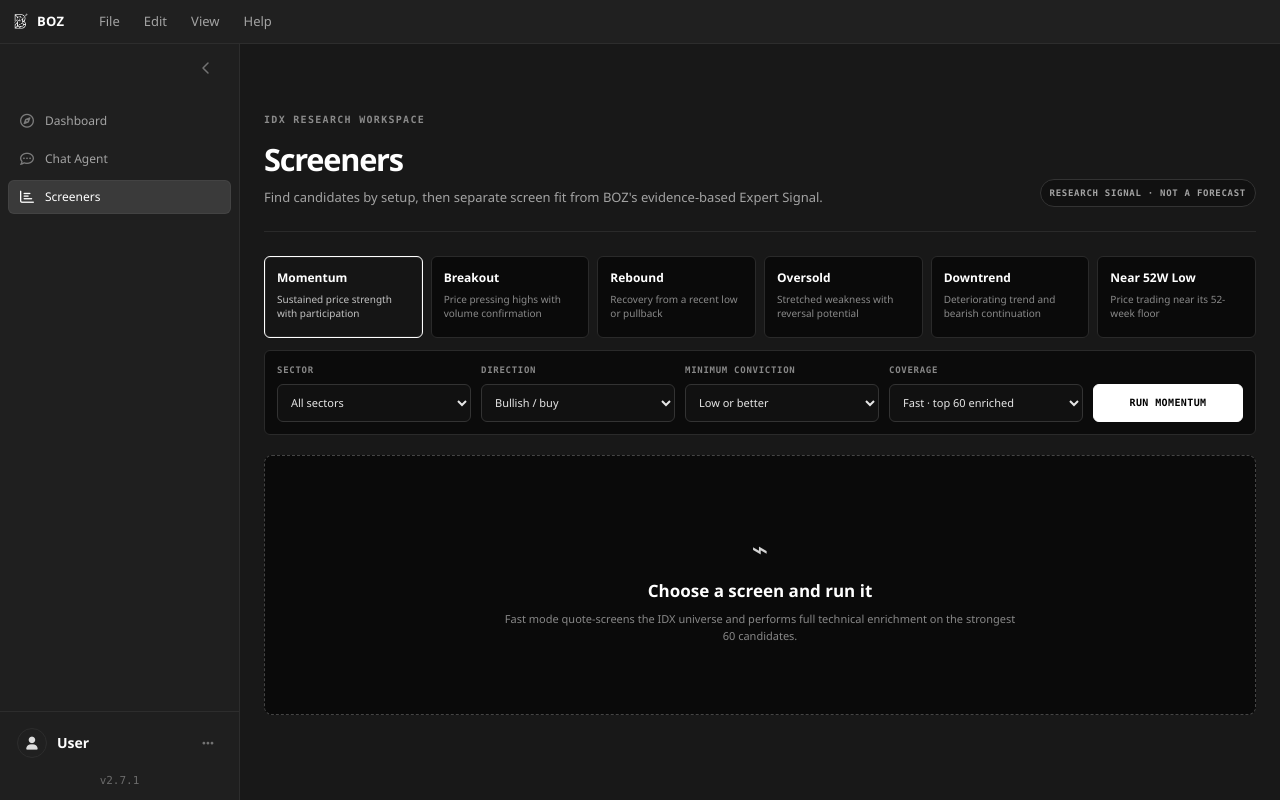
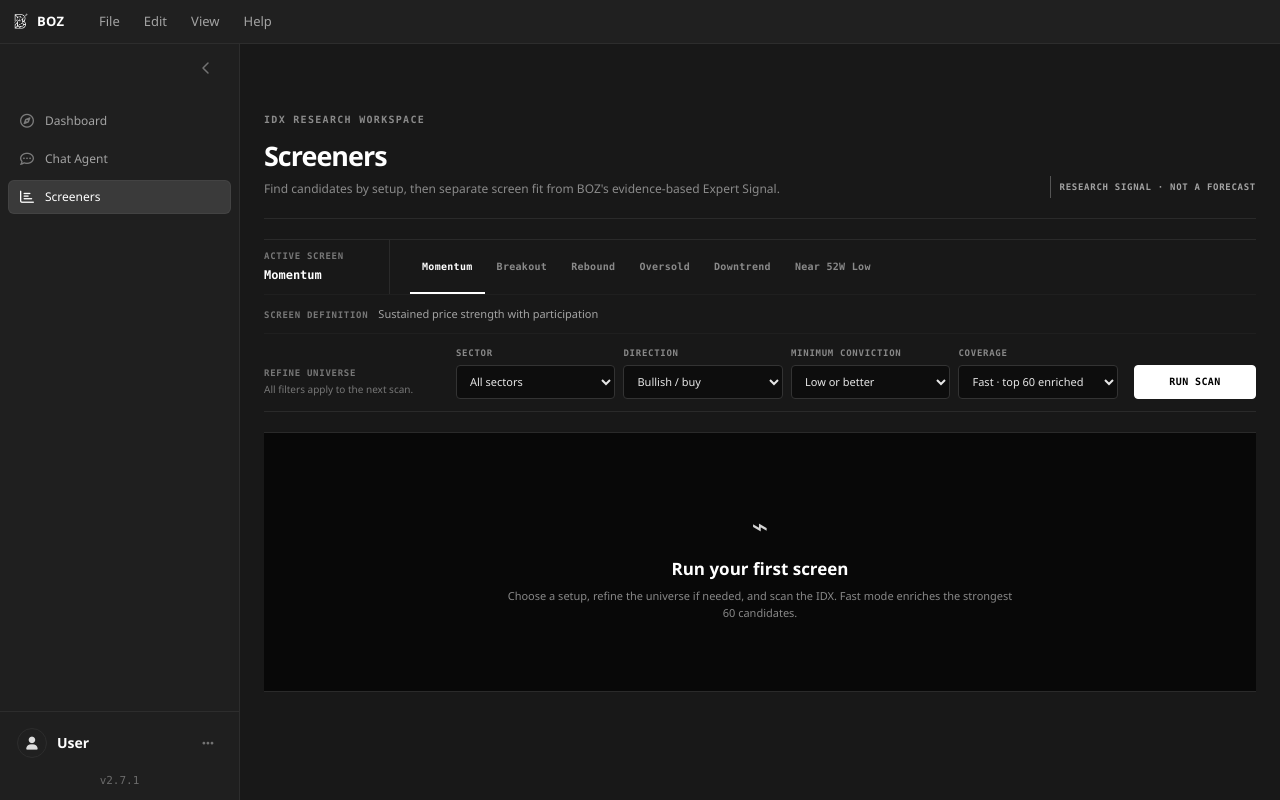
Before and after one commit to AlGhozaliRamadhan/BOZ, a Next.js app: page /idx-scanner in a window 1280 px wide. Built offline with nearby package versions, Linux system fonts and the light colour scheme.

Commit message:
Refine IDX screener research layout

```diff
--- a/src/app/idx-scanner/page.tsx
+++ b/src/app/idx-scanner/page.tsx
@@ -144,7 +144,7 @@ export default function IdxScannerPage() {
   return (
     <div className="screeners-page animate-fadeIn">
       <header className="screeners-header">
-        <div>
+        <div className="screeners-header__copy">
           <div className="screeners-eyebrow">IDX research workspace</div>
           <h1>Screeners</h1>
           <p>Find candidates by setup, then separate screen fit from BOZ&apos;s evidence-based Expert Signal.</p>
@@ -152,7 +152,13 @@ export default function IdxScannerPage() {
         <div className="screeners-disclaimer">Research signal · not a forecast</div>
       </header>
 
-      <section className="screeners-presets" aria-label="Screener presets">
+      <section className="screeners-workbench" aria-label="Screener setup">
+        <div className="screeners-template-bar">
+          <div className="screeners-template-bar__current">
+            <span>Active screen</span>
+            <strong>{selectedPreset.label}</strong>
+          </div>
+          <div className="screeners-presets" aria-label="Screener presets">
             {PRESETS.map(item => (
               <button
                 key={item.value}
@@ -160,14 +166,25 @@ export default function IdxScannerPage() {
                 className={`screeners-preset${preset === item.value ? ' is-active' : ''}`}
                 onClick={() => setPreset(item.value)}
                 disabled={loading}
+                aria-pressed={preset === item.value}
+                title={item.description}
               >
-            <span>{item.label}</span>
-            <small>{item.description}</small>
+                {item.label}
               </button>
             ))}
-      </section>
+          </div>
+        </div>
+        <p className="screeners-preset-description">
+          <span>Screen definition</span>
+          {selectedPreset.description}
+        </p>
 
-      <section className="screeners-control-panel" aria-label="Scan controls">
+        <div className="screeners-control-panel" aria-label="Scan controls">
+          <div className="screeners-control-panel__heading">
+            <span>Refine universe</span>
+            <small>All filters apply to the next scan.</small>
+          </div>
+          <div className="screeners-controls">
             <label>
               <span>Sector</span>
               <select value={sector} onChange={event => setSector(event.target.value)} disabled={loading}>
@@ -197,9 +214,11 @@ export default function IdxScannerPage() {
                 <option value="deep">Deep · full universe</option>
               </select>
             </label>
+          </div>
           <button type="button" className={`screeners-run${loading ? ' is-cancel' : ''}`} onClick={handleScan}>
-          {loading ? 'Cancel scan' : `Run ${selectedPreset.label}`}
+            {loading ? 'Cancel scan' : 'Run scan'}
           </button>
+        </div>
       </section>
 
       {mode === 'deep' && !loading && (
@@ -225,32 +244,33 @@ export default function IdxScannerPage() {
       )}
 
       {response && !loading && !error && (
-        <>
-          <section className="screeners-summary" aria-label="Scan summary">
-            <article>
-              <span>Matches</span>
-              <strong>{response.results.length}</strong>
-              <small>{response.query.preset.replaceAll('_', ' ')}</small>
-            </article>
-            <article>
-              <span>Enriched</span>
-              <strong>{response.meta.enrichedCount}</strong>
-              <small>of {response.meta.universeCount} symbols</small>
-            </article>
-            <article>
-              <span>Active setups</span>
-              <strong>{response.summary.buyCount + response.summary.sellCount}</strong>
-              <small>{response.summary.buyCount} buy · {response.summary.sellCount} sell across enriched</small>
-            </article>
-            <article>
-              <span>Average signal</span>
-              <strong>{signed(response.summary.averageScore, 0)}</strong>
-              <small>-100 bearish · +100 bullish</small>
-            </article>
-          </section>
+        <section className="screeners-results" aria-label="Screener results">
+          <header className="screeners-results__header">
+            <div>
+              <span className="screeners-results__eyebrow">Scan results</span>
+              <div className="screeners-results__title">
+                <h2>{response.results.length} {response.results.length === 1 ? 'match' : 'matches'}</h2>
+                <span>{selectedPreset.label} · {response.query.direction === 'any' ? 'all directions' : `${response.query.direction} signals`}</span>
+              </div>
+            </div>
+            <dl className="screeners-results__metrics">
+              <div>
+                <dt>Enriched</dt>
+                <dd>{response.meta.enrichedCount}<small> / {response.meta.universeCount}</small></dd>
+              </div>
+              <div>
+                <dt>Active setups</dt>
+                <dd>{response.summary.buyCount + response.summary.sellCount}</dd>
+              </div>
+              <div>
+                <dt>Average signal</dt>
+                <dd className={response.summary.averageScore > 0 ? 'is-positive' : response.summary.averageScore < 0 ? 'is-negative' : undefined}>{signed(response.summary.averageScore, 0)}</dd>
+              </div>
+            </dl>
+          </header>
 
-          <section className="screeners-breadth">
-            <div>
+          <div className="screeners-breadth">
+            <div className="screeners-breadth__label">
               <span>Market breadth</span>
               <strong>{response.summary.breadthSignal}</strong>
             </div>
@@ -261,10 +281,10 @@ export default function IdxScannerPage() {
               {response.meta.partial && <span className="is-warning">Partial coverage</span>}
               {response.meta.cacheHit && <span>Cached result</span>}
             </div>
-          </section>
+          </div>
 
           {sortedResults.length > 0 ? (
-            <section className="screeners-results" aria-label="Screener results">
+            <>
               <div className="screeners-table-wrap">
                 <table className="screeners-table">
                   <thead>
@@ -346,21 +366,21 @@ export default function IdxScannerPage() {
                 <span>Completed {new Date(response.meta.completedAt).toLocaleString()}</span>
                 <span>{response.meta.skippedCount} unavailable symbols</span>
               </footer>
-            </section>
+            </>
           ) : (
-            <section className="screeners-empty">
+            <section className="screeners-empty screeners-empty--no-matches">
               <h2>No candidates met every filter</h2>
               <p>Try lowering minimum conviction, selecting any direction, or switching to deep coverage.</p>
             </section>
           )}
-        </>
+        </section>
       )}
 
       {!response && !loading && !error && (
         <section className="screeners-empty screeners-empty--initial">
           <div className="screeners-empty__icon">⌁</div>
-          <h2>Choose a screen and run it</h2>
-          <p>Fast mode quote-screens the IDX universe and performs full technical enrichment on the strongest 60 candidates.</p>
+          <h2>Run your first screen</h2>
+          <p>Choose a setup, refine the universe if needed, and scan the IDX. Fast mode enriches the strongest 60 candidates.</p>
         </section>
       )}
     </div>
--- a/src/app/styles/components.css
+++ b/src/app/styles/components.css
@@ -1783,6 +1783,356 @@
   .screeners-breadth { align-items: flex-start; flex-direction: column; }
   .screeners-breadth__meta { justify-content: flex-start; }
   .screeners-results-footer { flex-direction: column; }
+}
+
+/* === SCREENERS: TABLE-FIRST RESEARCH WORKSPACE ============================ */
+.screeners-header {
+  padding-bottom: var(--space-5);
+}
+
+.screeners-header__copy { min-width: 0; }
+
+.screeners-header h1 {
+  margin: 6px 0 3px;
+  font-size: clamp(1.5rem, 2.1vw, 2rem);
+  font-weight: 700;
+  letter-spacing: -0.035em;
+}
+
+.screeners-header p {
+  max-width: 640px;
+  color: #8a8a8a;
+  font-size: 12px;
+  line-height: 1.5;
+}
+
+.screeners-disclaimer {
+  border: 0;
+  border-left: 1px solid #555555;
+  border-radius: 0;
+  background: transparent;
+  padding: 4px 0 4px 9px;
+}
+
+.screeners-workbench {
+  margin-top: var(--space-5);
+  border-top: 1px solid #2a2a2a;
+  border-bottom: 1px solid #2a2a2a;
+}
+
+.screeners-template-bar {
+  min-height: 54px;
+  display: flex;
+  align-items: stretch;
+  gap: var(--space-5);
+}
+
+.screeners-template-bar__current {
+  min-width: 126px;
+  display: flex;
+  flex-direction: column;
+  justify-content: center;
+  gap: 2px;
+  border-right: 1px solid #2a2a2a;
+  padding-right: var(--space-5);
+}
+
+.screeners-template-bar__current span,
+.screeners-preset-description span,
+.screeners-control-panel__heading span,
+.screeners-results__eyebrow,
+.screeners-results__metrics dt,
+.screeners-breadth__label > span {
+  color: #777777;
+  font-family: var(--font-mono);
+  font-size: 9px;
+  font-weight: 800;
+  letter-spacing: 0.08em;
+  text-transform: uppercase;
+}
+
+.screeners-template-bar__current strong {
+  color: #ffffff;
+  font-family: var(--font-mono);
+  font-size: 12px;
+  font-weight: 800;
+}
+
+.screeners-presets {
+  min-width: 0;
+  display: flex;
+  align-items: stretch;
+  overflow-x: auto;
+  gap: 0;
+  margin-top: 0;
+  scrollbar-color: #333333 transparent;
+}
+
+.screeners-preset {
+  min-height: 100%;
+  flex: 0 0 auto;
+  display: block;
+  border: 0;
+  border-bottom: 2px solid transparent;
+  border-radius: 0;
+  background: transparent;
+  color: #8a8a8a;
+  font-family: var(--font-mono);
+  font-size: 10px;
+  font-weight: 800;
+  letter-spacing: 0.03em;
+  padding: 0 12px;
+  text-align: center;
+  transition: border-color var(--duration-fast) ease, color var(--duration-fast) ease, background var(--duration-fast) ease;
+}
+
+.screeners-preset:hover:not(:disabled) {
+  border-color: transparent;
+  background: #111111;
+  color: #ffffff;
+  transform: none;
+}
+
+.screeners-preset.is-active {
+  border-color: #ffffff;
+  background: transparent;
+  box-shadow: none;
+  color: #ffffff;
+}
+
+.screeners-preset-description {
+  min-height: 36px;
+  display: flex;
+  align-items: baseline;
+  gap: 10px;
+  margin: 0;
+  border-top: 1px solid #1f1f1f;
+  color: #a3a3a3;
+  font-size: 11px;
+  padding: 10px 0;
+}
+
+.screeners-preset-description span { flex-shrink: 0; }
+
+.screeners-control-panel {
+  display: grid;
+  grid-template-columns: minmax(130px, 0.42fr) minmax(0, 1.58fr) auto;
+  align-items: end;
+  gap: var(--space-4);
+  margin: 0;
+  border: 0;
+  border-top: 1px solid #1f1f1f;
+  border-radius: 0;
+  background: transparent;
+  padding: 12px 0;
+}
+
+.screeners-control-panel__heading {
+  display: flex;
+  flex-direction: column;
+  gap: 3px;
+  padding-bottom: 2px;
+}
+
+.screeners-control-panel__heading small {
+  color: #777777;
+  font-size: 10px;
+  line-height: 1.35;
+}
+
+.screeners-controls {
+  display: grid;
+  grid-template-columns: repeat(4, minmax(112px, 1fr));
+  gap: 8px;
+}
+
+.screeners-controls label {
+  min-width: 0;
+  display: flex;
+  flex-direction: column;
+  gap: 5px;
+}
+
+.screeners-controls select {
+  min-height: 34px;
+  border-radius: var(--radius-sm);
+  background: #0d0d0d;
+}
+
+.screeners-run {
+  min-width: 122px;
+  min-height: 34px;
+  border-radius: var(--radius-sm);
+}
+
+.screeners-run.is-cancel { border-color: #777777; background: #1a1a1a; color: #ffffff; }
+
+.screeners-mode-note {
+  margin-top: 9px;
+  color: #a3a3a3;
+}
+
+.screeners-loading,
+.screeners-error {
+  border: 0;
+  border-top: 1px solid #2a2a2a;
+  border-bottom: 1px solid #2a2a2a;
+  border-radius: 0;
+  background: #080808;
+  padding: var(--space-5);
+}
+
+.screeners-error {
+  color: #ffffff;
+}
+
+.screeners-error span { color: #a3a3a3; }
+.screeners-error button { border-bottom: 1px solid #777777; color: #ffffff; font-family: var(--font-mono); font-size: 10px; }
+
+.screeners-results {
+  margin-top: var(--space-5);
+  border-radius: 0;
+  background: #050505;
+}
+
+.screeners-results__header {
+  display: flex;
+  align-items: center;
+  justify-content: space-between;
+  gap: var(--space-5);
+  padding: 14px;
+}
+
+.screeners-results__title {
+  display: flex;
+  align-items: baseline;
+  flex-wrap: wrap;
+  gap: 8px;
+  margin-top: 2px;
+}
+
+.screeners-results__title h2 {
+  color: #ffffff;
+  font-family: var(--font-mono);
+  font-size: 16px;
+  font-weight: 800;
+  letter-spacing: -0.02em;
+}
+
+.screeners-results__title > span { color: #777777; font-size: 10px; }
+
+.screeners-results__metrics {
+  display: flex;
+  align-items: stretch;
+  flex-shrink: 0;
+}
+
+.screeners-results__metrics > div {
+  min-width: 88px;
+  display: flex;
+  flex-direction: column;
+  justify-content: center;
+  gap: 3px;
+  border-left: 1px solid #2a2a2a;
+  padding-left: 12px;
+}
+
+.screeners-results__metrics dd {
+  color: #ffffff;
+  font-family: var(--font-mono);
+  font-size: 13px;
+  font-weight: 800;
+  font-variant-numeric: tabular-nums;
+}
+
+.screeners-results__metrics dd small { color: #777777; font-size: 9px; font-weight: 600; }
+.screeners-results__metrics .is-positive,
+.screeners-table .is-positive { color: #00c853; }
+.screeners-results__metrics .is-negative,
+.screeners-table .is-negative { color: #d50000; }
+
+.screeners-breadth {
+  margin-top: 0;
+  border: 0;
+  border-top: 1px solid #2a2a2a;
+  border-bottom: 1px solid #2a2a2a;
+  border-radius: 0;
+  background: #0d0d0d;
+  padding: 9px 14px;
+}
+
+.screeners-breadth__label { display: flex; align-items: baseline; gap: 10px; min-width: 0; }
+.screeners-breadth strong { font-weight: 700; }
+.screeners-breadth__meta span { border: 0; border-radius: 0; padding: 0; white-space: nowrap; }
+.screeners-breadth__meta .is-warning { border: 0; color: #ffffff; }
+
+.screeners-table-wrap { max-height: min(62vh, 660px); overflow: auto; }
+.screeners-table { min-width: 940px; }
+.screeners-table th { position: sticky; top: 0; z-index: 1; padding: 10px 12px; }
+.screeners-table th,
+.screeners-table th button { color: #a3a3a3; }
+.screeners-table th:nth-child(n + 3):not(:last-child),
+.screeners-table td:nth-child(n + 3):not(:last-child) { text-align: right; }
+.screeners-table th:last-child,
+.screeners-table td:last-child { width: 44px; text-align: center; }
+.screeners-table td { border-bottom-color: #1f1f1f; padding: 11px 12px; }
+.screeners-table tbody > tr:not(.screeners-detail-row):nth-child(4n + 1) td { background: #090909; }
+
+.expert-signal { border-radius: 2px; }
+.expert-signal--buy { border-color: rgba(0, 200, 83, 0.6); background: rgba(0, 200, 83, 0.09); color: #00c853; }
+.expert-signal--sell { border-color: rgba(213, 0, 0, 0.65); background: rgba(213, 0, 0, 0.09); color: #d50000; }
+
+.screeners-expand {
+  border-color: #555555;
+  border-radius: 2px;
+  background: #111111;
+}
+
+.screeners-results-footer { padding: 9px 12px; }
+
+.screeners-empty {
+  border: 0;
+  border-top: 1px solid #2a2a2a;
+  border-bottom: 1px solid #2a2a2a;
+  border-radius: 0;
+  background: #080808;
+}
+
+.screeners-empty--no-matches { min-height: 220px; margin: 0; border-bottom: 0; }
+
+.screeners-preset:focus-visible,
+.screeners-run:focus-visible,
+.screeners-ticker:focus-visible,
+.screeners-expand:focus-visible,
+.screeners-table th button:focus-visible,
+.screeners-error button:focus-visible,
+.screeners-detail__quality button:focus-visible {
+  outline: 2px solid #ffffff;
+  outline-offset: 2px;
+}
+
+@media (max-width: 1180px) {
+  .screeners-control-panel { grid-template-columns: minmax(0, 1fr) auto; }
+  .screeners-control-panel__heading { grid-column: 1 / -1; }
+  .screeners-controls { grid-template-columns: repeat(4, minmax(100px, 1fr)); }
+}
+
+@media (max-width: 820px) {
+  .screeners-controls { grid-template-columns: repeat(2, minmax(0, 1fr)); }
+  .screeners-results__header { align-items: flex-start; flex-direction: column; }
+  .screeners-results__metrics { width: 100%; }
+  .screeners-results__metrics > div { flex: 1; }
+}
+
+@media (max-width: 680px) {
+  .screeners-disclaimer { padding-left: 8px; }
+  .screeners-template-bar { gap: var(--space-3); }
+  .screeners-template-bar__current { min-width: 108px; padding-right: var(--space-3); }
+  .screeners-preset { min-height: 54px; padding: 0 10px; }
+  .screeners-preset-description { align-items: flex-start; flex-direction: column; gap: 3px; }
+  .screeners-controls { grid-template-columns: 1fr; }
+  .screeners-results__metrics { flex-wrap: wrap; gap: 10px; }
+  .screeners-results__metrics > div { min-width: calc(50% - 10px); flex: 0 0 calc(50% - 10px); }
 }
 
 /* === DESKTOP UPDATES ======================================================= */
```
Lines whose indentation alone changed are shown as unchanged.
